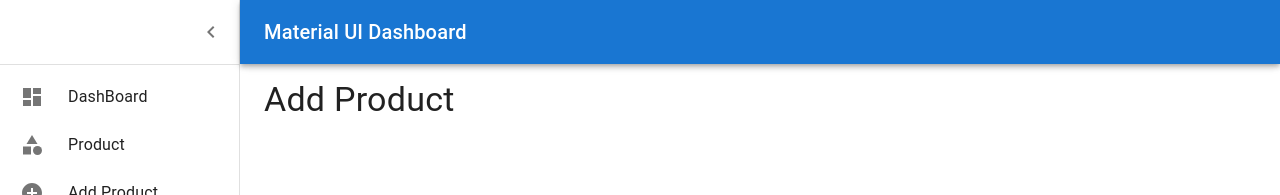
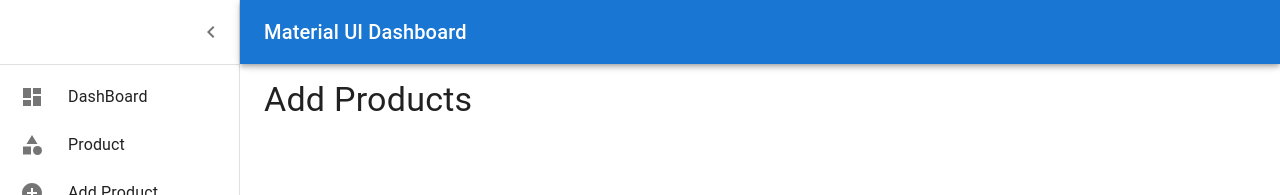
Before and after one commit to MubeenChattah/HRM-frontend, a React (Create React App) app: page /addproduct in a window 1280 px wide. Shown: the top 195 px of the page. Built offline with nearby package versions, Linux system fonts and the light colour scheme.

Commit message:
test changing

```diff
--- a/src/Page/AddProduct.jsx
+++ b/src/Page/AddProduct.jsx
@@ -1,19 +1,15 @@
-import React from 'react'
-import SideBar from '../Component/SideBar'
-import Box from '@mui/material/Box';
-import Typography from '@mui/material/Typography';
-
+import React from "react";
+import SideBar from "../Component/SideBar";
+import Box from "@mui/material/Box";
+import Typography from "@mui/material/Typography";
 
 export default function AddProduct() {
   return (
-    <Box sx={{display:'flex'}}>
+    <Box sx={{ display: "flex" }}>
       <SideBar />
-      <Box component="main" sx={{ flexGrow: 1, p: 3 ,marginTop:"55px"}}>
-
-      <Typography variant='h4'>
-            Add Product
-        </Typography>
+      <Box component="main" sx={{ flexGrow: 1, p: 3, marginTop: "55px" }}>
+        <Typography variant="h4">Add Products</Typography>
       </Box>
     </Box>
-  )
+  );
 }
```
